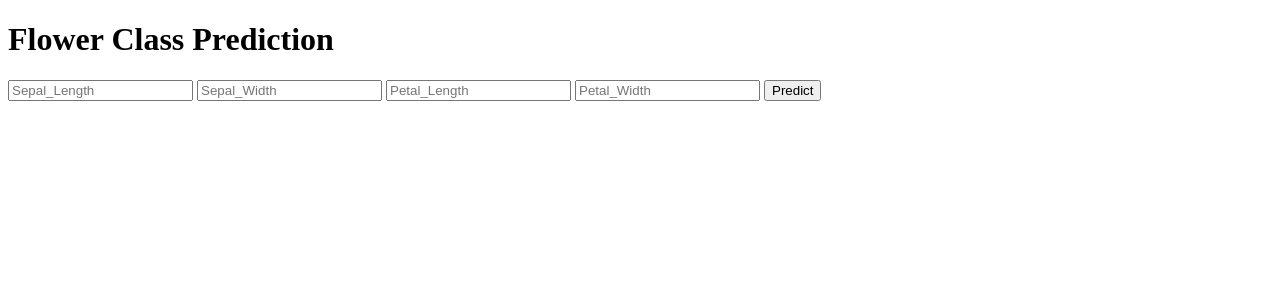
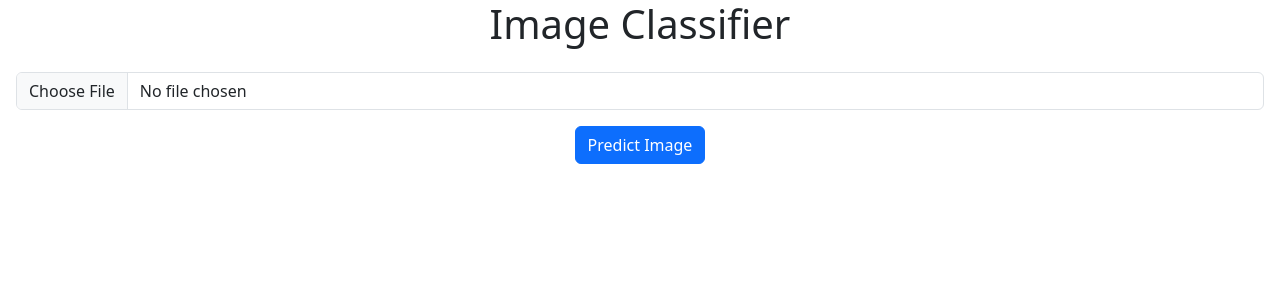
Before and after one commit to Greenerizer/ml-deployment, a Flask app: page / in a window 1280 px wide. Shown: the top 300 px of the page. Run offline with Flask 3, Linux system fonts and the light colour scheme.

Commit message:
Creating new index.html

```diff
--- a/templates/index.html
+++ b/templates/index.html
@@ -1,36 +1,17 @@
 <!DOCTYPE html>
-<html >
-<!--From https://codepen.io/frytyler/pen/EGdtg-->
+<html lang="en">
 <head>
-  <meta charset="UTF-8">
-  <title>ML API</title>
-  <link href='https://fonts.googleapis.com/css?family=Pacifico' rel='stylesheet' type='text/css'>
-<link href='https://fonts.googleapis.com/css?family=Arimo' rel='stylesheet' type='text/css'>
-<link href='https://fonts.googleapis.com/css?family=Hind:300' rel='stylesheet' type='text/css'>
-<link href='https://fonts.googleapis.com/css?family=Open+Sans+Condensed:300' rel='stylesheet' type='text/css'>
-
+    <meta charset="UTF-8">
+    <meta http-equiv="X-UA-Compatible" content="IE=edge">
+    <meta name="viewport" content="width=device-width, initial-scale=1.0">
+    <title>Image Classifier Testing</title>
+    <link href="https://cdn.jsdelivr.net/npm/bootstrap@5.3.0-alpha3/dist/css/bootstrap.min.css" rel="stylesheet" integrity="sha384-KK94CHFLLe+nY2dmCWGMq91rCGa5gtU4mk92HdvYe+M/SXH301p5ILy+dN9+nJOZ" crossorigin="anonymous">
 </head>
-
 <body>
- <div class="login">
-	<h1>Flower Class Prediction</h1>
-
-     <!-- Main Input For Receiving Query to our ML -->
-    <form action="{{ url_for('predict')}}"method="post">
-    	<input type="text" name="Sepal_Length" placeholder="Sepal_Length" required="required" />
-        <input type="text" name="Sepal_Width" placeholder="Sepal_Width" required="required" />
-		<input type="text" name="Petal_Length" placeholder="Petal_Length" required="required" />
-		<input type="text" name="Petal_Width" placeholder="Petal_Width" required="required" />
-
-        <button type="submit" class="btn btn-primary btn-block btn-large">Predict</button>
+    <h1 class="text-center">Image Classifier</h1>
+    <form class="p-3 text-center" action="/", method="post", enctype="multipart/form-data">
+        <input class="form-control" type="file" name="imagefile">
+        <input class="btn btn-primary mt-3" type="submit" value="Predict Image">
     </form>
-
-   <br>
-   <br>
-   {{ prediction_text }}
-
- </div>
-
-
 </body>
 </html>
```
